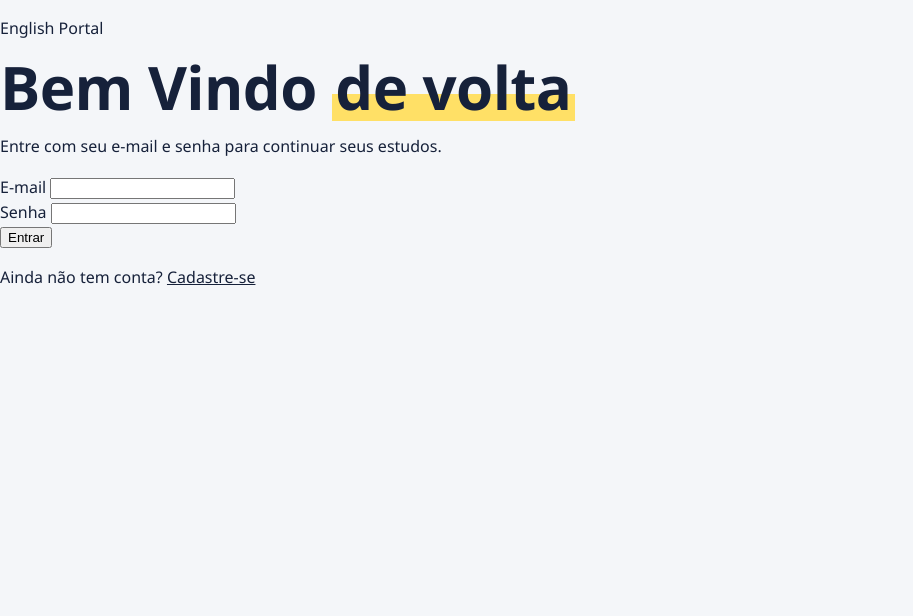
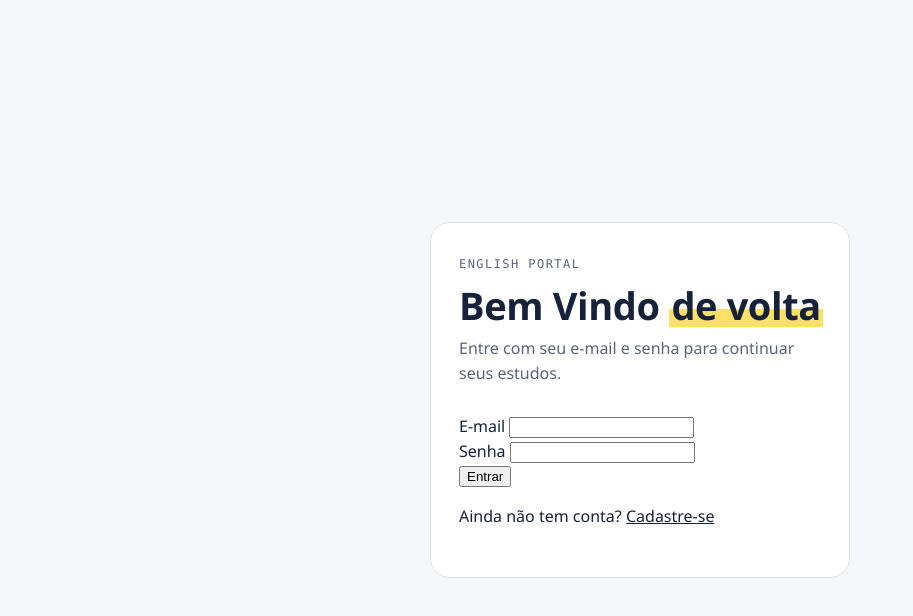
Before and after one commit to netoxx21/english-portal-front, a plain HTML site: page login.html in a window 1280 px wide. Shown: the whole page, without its empty margins (0-913 px from the left). Drawn offline with Linux system fonts and the light colour scheme.

Commit message:
feat: adciona layout do card e cabeçalho da tela de login

```diff
--- a/css/style.css
+++ b/css/style.css
@@ -94,3 +94,46 @@ h1 {
     font-weight: 700;
     letter-spacing: -0.01em;
 }
+
+
+/* Página de autenticação: centraliza o card na tela */
+.auth-page {
+  min-height: 100vh;
+  min-height: 100dvh;
+  display: grid;
+  place-items: center;
+  padding: 24px 16px;
+}
+
+.auth-card {
+  width: 100%;
+  max-width: 420px;
+  background: var(--surface);
+  border: 1px solid var(--line);
+  border-radius: 20px;
+  padding: 32px 28px;
+}
+
+.auth-header {
+  margin-bottom: 28px;
+}
+
+.auth-card h1 {
+  font-size: clamp(30px, 8vw, 38px);
+}
+
+/* Rótulo pequeno em caixa alta, acima dos títulos */
+.eyebrow {
+  margin: 0 0 12px;
+  font-family: var(--f-mono);
+  font-size: 12px;
+  font-weight: 500;
+  letter-spacing: 0.12em;
+  text-transform: uppercase;
+  color: var(--muted);
+}
+
+.lead {
+  margin: 12px 0 0;
+  color: var(--muted);
+}
```
